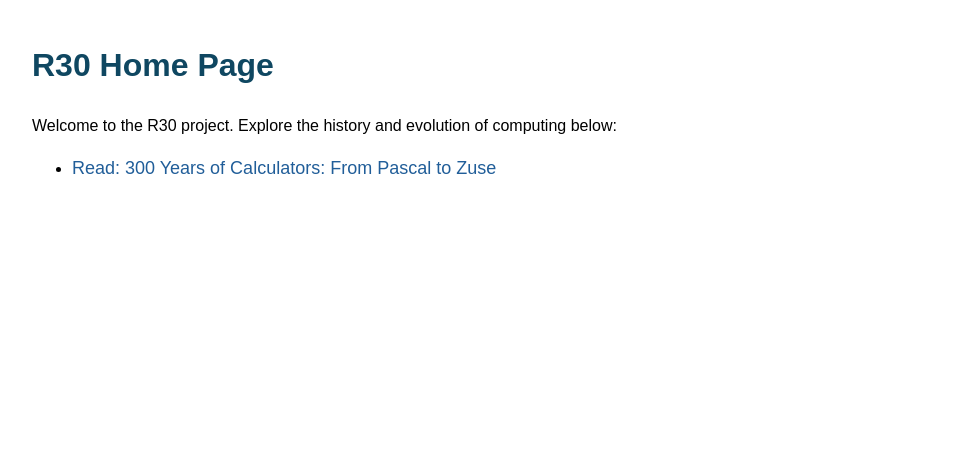
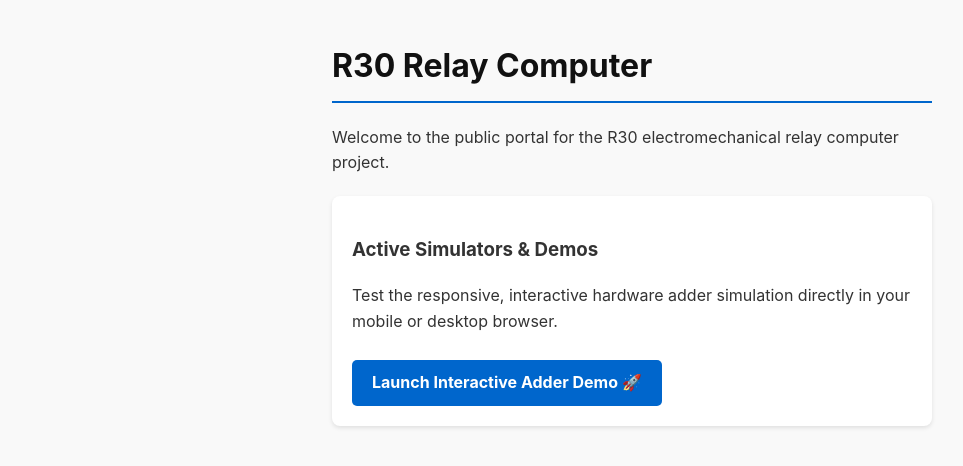
Before and after one commit to kovalick/R30Comp, a plain HTML site: page index.html in a window 1280 px wide. Shown: the whole page, without its empty margins (8-971 px from the left). Drawn offline with Linux system fonts and the light colour scheme.

Commit message:
Revise index.html for R30 Relay Computer Project
Updated the title and content for the R30 project page, enhancing styling and structure.

```diff
--- a/index.html
+++ b/index.html
@@ -3,39 +3,54 @@
 <head>
     <meta charset="UTF-8">
     <meta name="viewport" content="width=device-width, initial-scale=1.0">
-    <title>R30 Home Page</title>
+    <title>R30 Relay Computer Project</title>
     <style>
         body {
-            font-family: Arial, sans-serif;
-            margin: 40px;
+            font-family: -apple-system, BlinkMacSystemFont, "Segoe UI", Roboto, sans-serif;
             line-height: 1.6;
+            max-width: 600px;
+            margin: 40px auto;
+            padding: 0 20px;
+            color: #333;
+            background-color: #f9f9f9;
         }
         h1 {
-            color: #0f4761;
+            border-bottom: 2px solid #0066cc;
+            padding-bottom: 10px;
+            color: #111;
         }
-        a {
-            color: #215e99;
+        .card {
+            background: white;
+            padding: 20px;
+            border-radius: 8px;
+            box-shadow: 0 2px 4px rgba(0,0,0,0.1);
+            margin-top: 20px;
+        }
+        .btn {
+            display: inline-block;
+            background-color: #0066cc;
+            color: white;
             text-decoration: none;
-            font-size: 18px;
+            padding: 10px 20px;
+            border-radius: 5px;
+            font-weight: bold;
+            margin-top: 10px;
         }
-        a:hover {
-            text-decoration: underline;
+        .btn:hover {
+            background-color: #004499;
         }
     </style>
 </head>
 <body>
 
-    <h1>R30 Home Page</h1>
+    <h1>R30 Relay Computer</h1>
+    <p>Welcome to the public portal for the R30 electromechanical relay computer project.</p>
 
-    <p>Welcome to the R30 project. Explore the history and evolution of computing below:</p>
-
-    <ul>
-        <li>
-            <a href="Backgrounder/BackgrounderHow300YearsofMechanicalCalculator.html">
-                Read: 300 Years of Calculators: From Pascal to Zuse
-            </a>
-        </li>
-    </ul>
+    <div class="card">
+        <h3>Active Simulators & Demos</h3>
+        <p>Test the responsive, interactive hardware adder simulation directly in your mobile or desktop browser.</p>
+        <a class="btn" href="Interactive-adder-demo-gemini-responsive.html">Launch Interactive Adder Demo 🚀</a>
+    </div>
 
 </body>
 </html>
```
